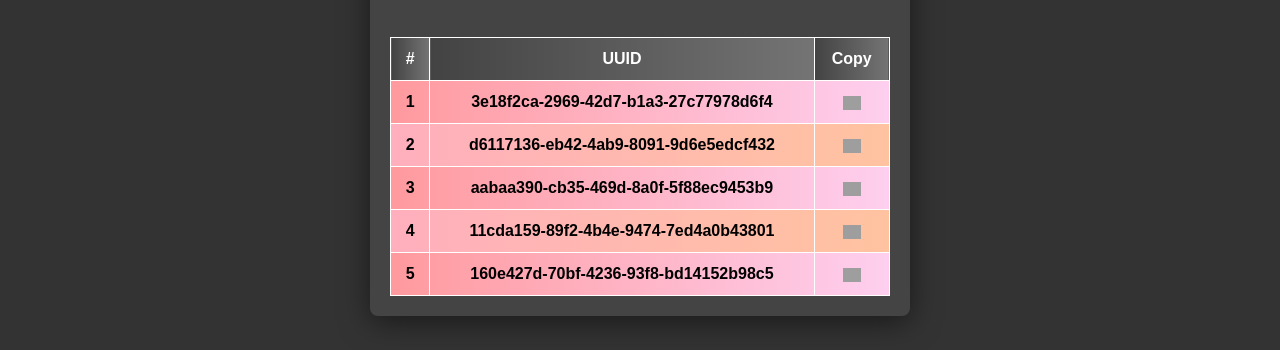
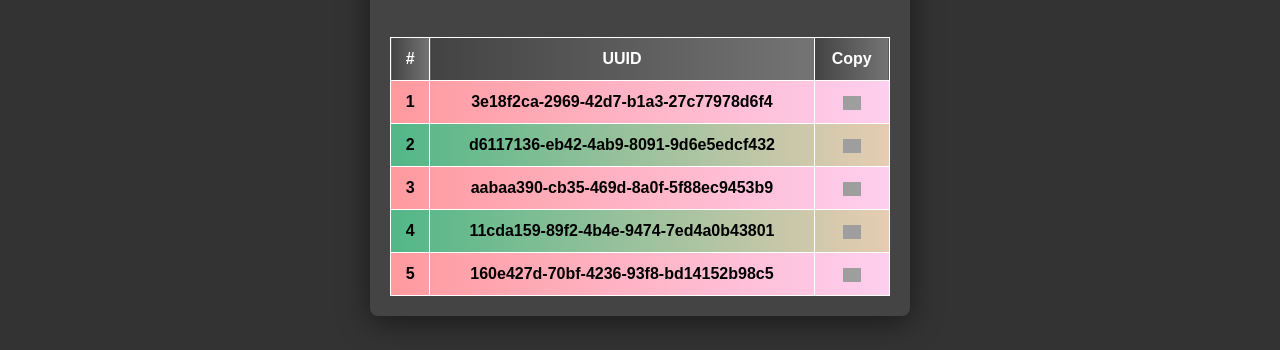
Before and after one commit to pdahd/FFmpegAct, a plain HTML site: page index.html in a window 1280 px wide. Both pictures are taken after typing "5" into the empty fields and a click on the button "Generate". Shown: the part 450-800 px from the top of the page. Drawn offline with Linux system fonts and the light colour scheme; grey boxes are pictures that could not be loaded.

Commit message:
Update index.html

```diff
--- a/index.html
+++ b/index.html
@@ -104,7 +104,7 @@
 
         /* 表体渐变背景颜色 */
         tr:nth-child(even) {
-            background: linear-gradient(to right, #ffafbd, #ffc3a0);
+            background: linear-gradient(to right, #52B788, #E6CCB2);
         }
 
         tr:nth-child(odd) {
```
